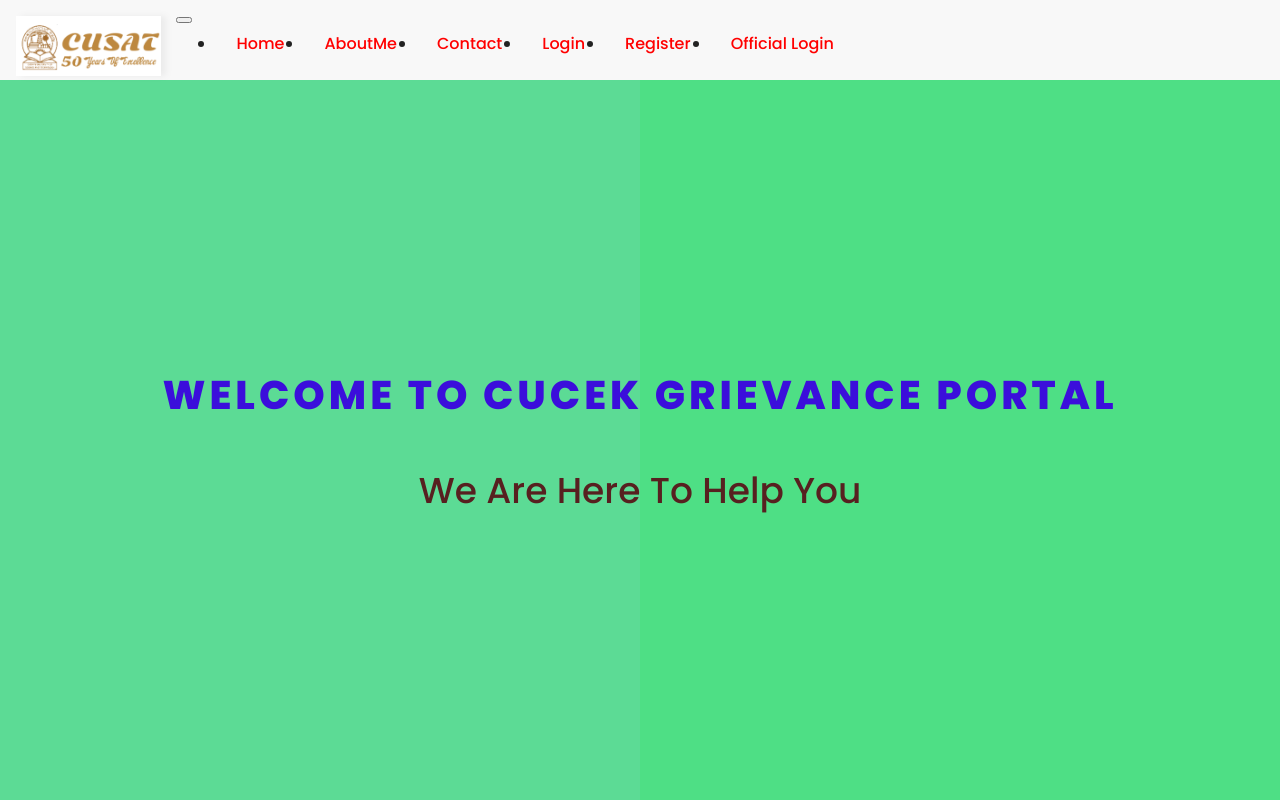
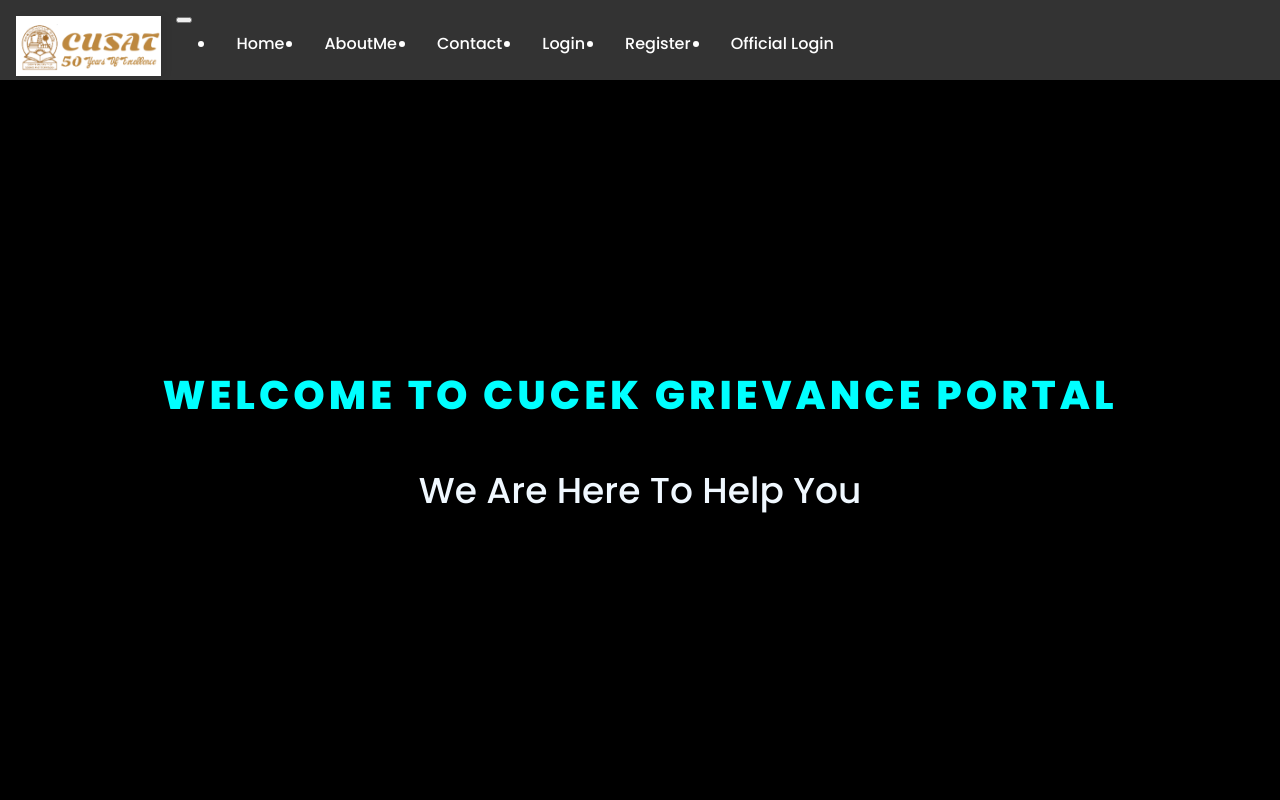
Before and after one commit to r2r05rishabh/Student-Grievance-System, a React (Create React App) app in the folder client/: page / in a window 1280 px wide. Built offline with nearby package versions, Linux system fonts and the light colour scheme; no server answers.

Commit message:
theme changed

```diff
--- a/client/src/App.css
+++ b/client/src/App.css
@@ -130,8 +130,8 @@
 body {
   font-size: 16px;
   line-height: 1.8;
-  color: #222;
-  background: #f8f8f8;
+  color: #fff;
+  background: #333333;
   font-weight: 400;
   font-family: "Poppins", sans-serif;
 }
@@ -740,13 +740,13 @@
 
 .navbar-light .navbar-nav .nav-link {
   padding: 20px;
-  color: red;
+  color: white;
 }
 
 .home-page {
   /* width: 100vw; */
   height: 90vh;
-  background-image: linear-gradient(90deg,  #5CDB95 50%, #4edf85 50%);
+  background-image: linear-gradient(90deg,  #000000 50%, #000000 50%);
   display: flex;
   justify-content: center;
   align-items: center;
@@ -758,7 +758,7 @@
   text-transform: uppercase;
   font-size: 40px;
   font-weight: 800;
-  color: #3b0edb;
+  color: #00ffff;
   letter-spacing: 4px;
   margin-bottom: 20px;
 }
@@ -771,7 +771,7 @@
 }
 
 .home-page .home-div h2 {
-  color: #572020;
+  color: #f0f8ff;
   font-weight: 500;
 }
 
@@ -788,9 +788,9 @@
 
 .contact_info_item {
   width: calc((100% - 60px) / 3);
-  height: 100px;
+  height: 120px;
   border: solid 1px #e8e8e8;
-  box-shadow: 0px 1px 5px rgba(0, 0, 0, 0.1);
+  box-shadow: 0px 1px 5px #fff;
   padding-left: 32px;
   padding-right: 15px;
 }
@@ -815,7 +815,7 @@
 
 .contact_info_text {
   font-size: 12px;
-  color: rgba(0, 0, 0, 0.5);
+  color: #00ffff;
 }
 
 .contact_form {
```
